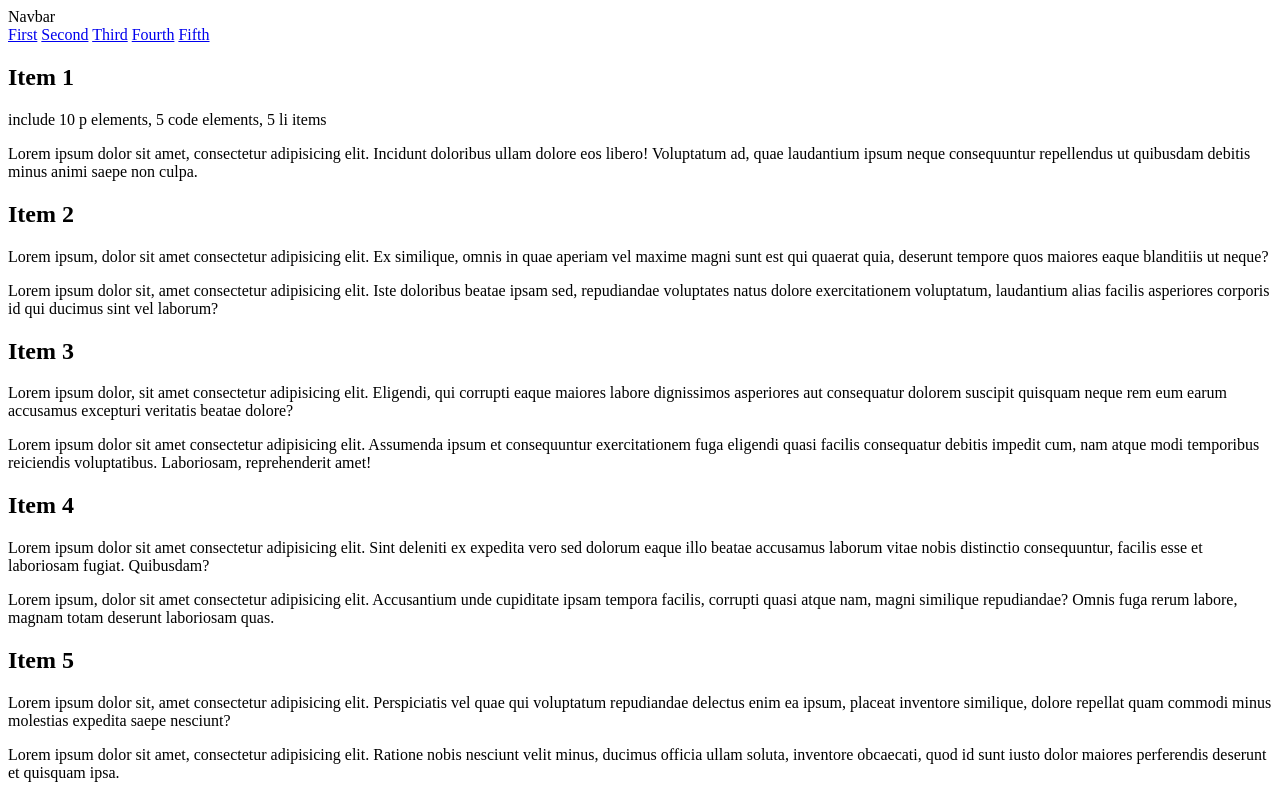
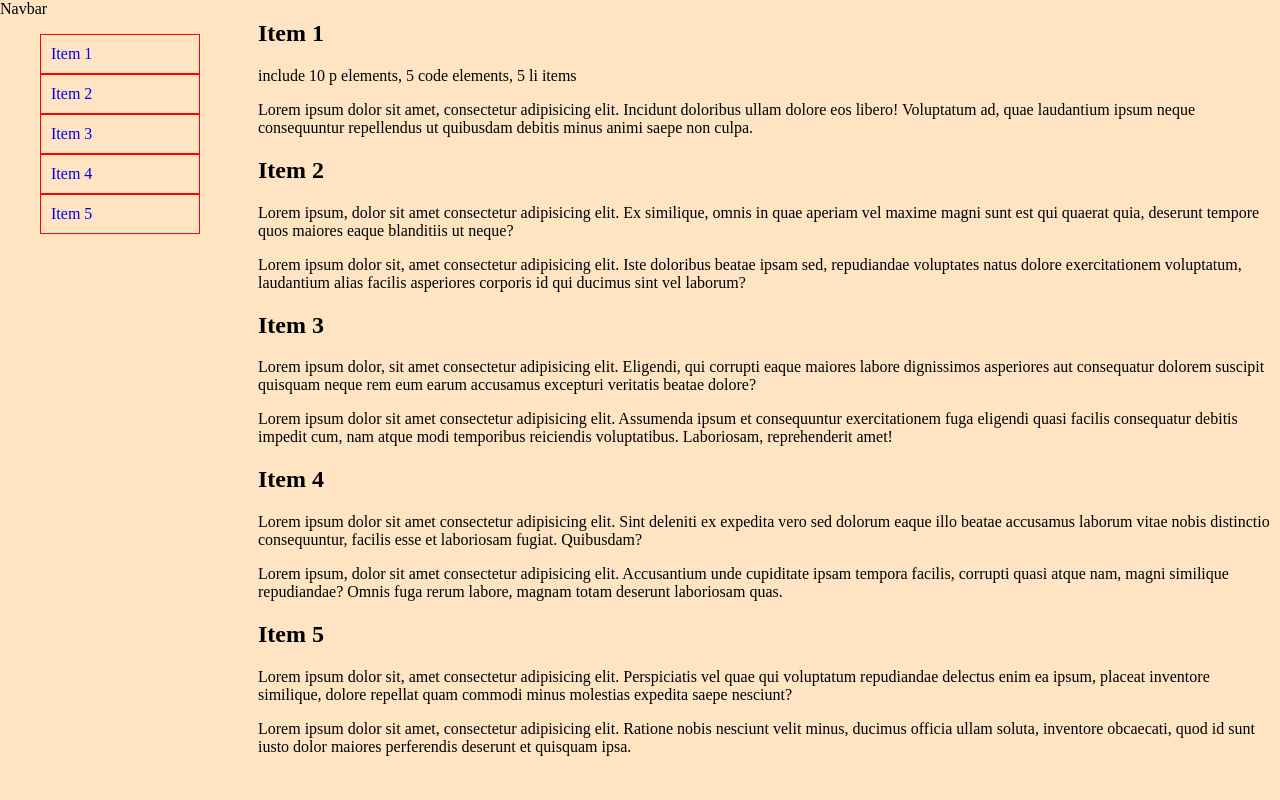
Before and after one commit to bp4924/technical-documentation-page, a plain HTML site: page index.html in a window 1280 px wide. Drawn offline with Linux system fonts and the light colour scheme.

Commit message:
initial styling

```diff
--- a/index.html
+++ b/index.html
@@ -7,15 +7,27 @@
     <title>Technical Documentation</title>
   </head>
   <body>
+    <nav class="navbar">
+      <header>Navbar</header>
+      <ul>
+        <li>
+          <a href="#first-item" class="nav-link">Item 1</a>
+        </li>
+        <li>
+          <a href="#second-item" class="nav-link">Item 2</a>
+        </li>
+        <li>
+          <a href="#third-item" class="nav-link">Item 3</a>
+        </li>
+        <li>
+          <a href="#fourth-item" class="nav-link">Item 4</a>
+        </li>
+        <li>
+          <a href="#fifth-item" class="nav-link">Item 5</a>
+        </li>
+      </ul>
+    </nav>
     <main id="main-doc">
-      <nav class="navbar">
-        <header>Navbar</header>
-        <a href="#first-item" class="nav-link">First</a>
-        <a href="#second-item" class="nav-link">Second</a>
-        <a href="#third-item" class="nav-link">Third</a>
-        <a href="#fourth-item" class="nav-link">Fourth</a>
-        <a href="#fifth-item" class="nav-link">Fifth</a>
-      </nav>
       <section class="main-section">
         <header id="first-item">
           <h1>Item 1</h1>
--- a/styles.css
+++ b/styles.css
@@ -0,0 +1,40 @@
+* {
+  box-sizing: border-box;
+}
+
+html {
+  background-color: bisque;
+}
+
+.navbar {
+  width: 200px;
+  position: fixed;
+  top: 0;
+  left: 0;
+  height: 100%;
+}
+
+nav ul {
+  list-style-type: none;
+}
+
+nav ul li {
+  padding: 10px;
+  border: 1px solid red;
+}
+
+nav ul li:hover {
+  color: red;
+  background-color: gray;
+  font-weight: bold;
+  font-size: large;
+  border: 1px solid black;
+}
+
+nav ul li a {
+  text-decoration: none;
+}
+
+#main-doc {
+  margin-left: 250px;
+}
```
